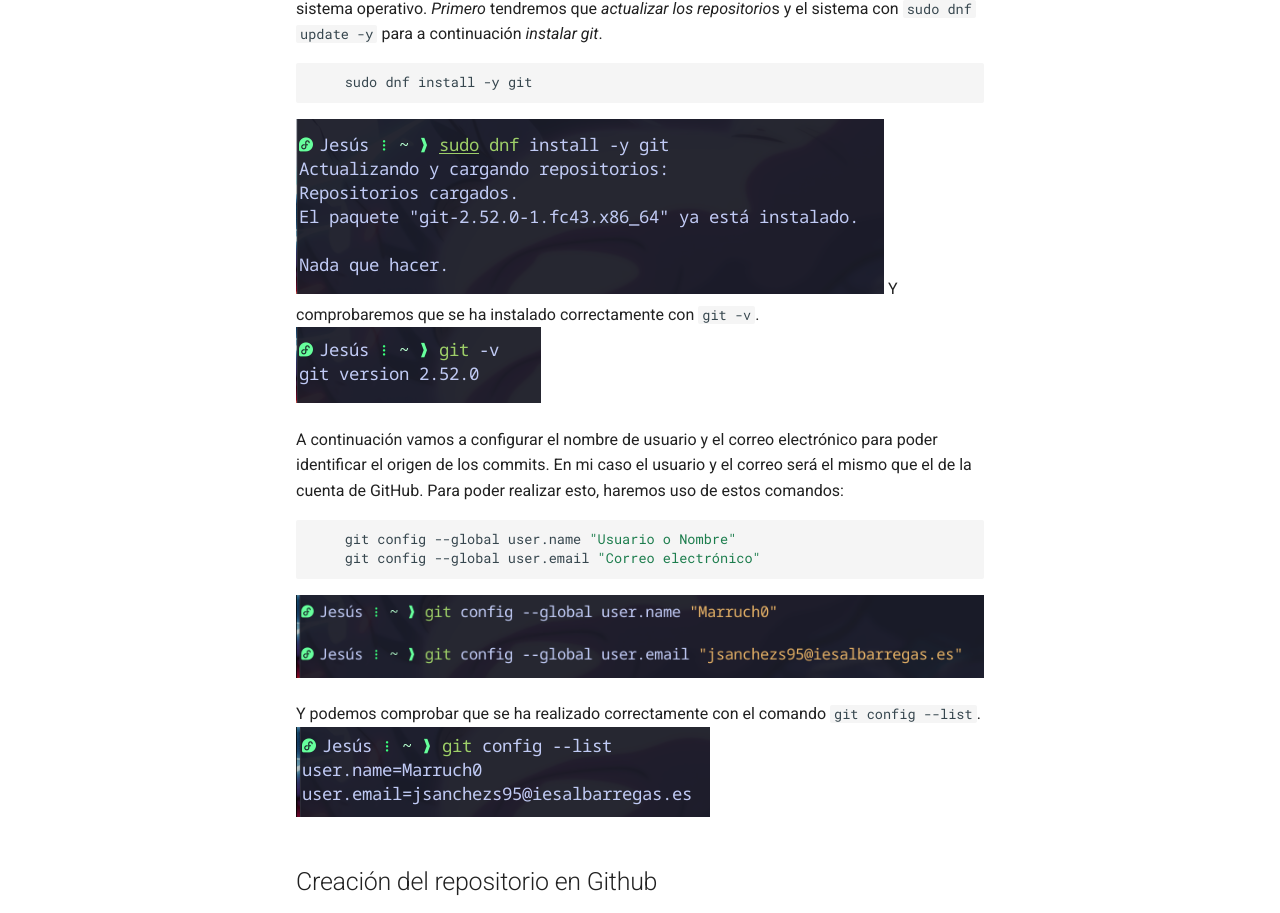
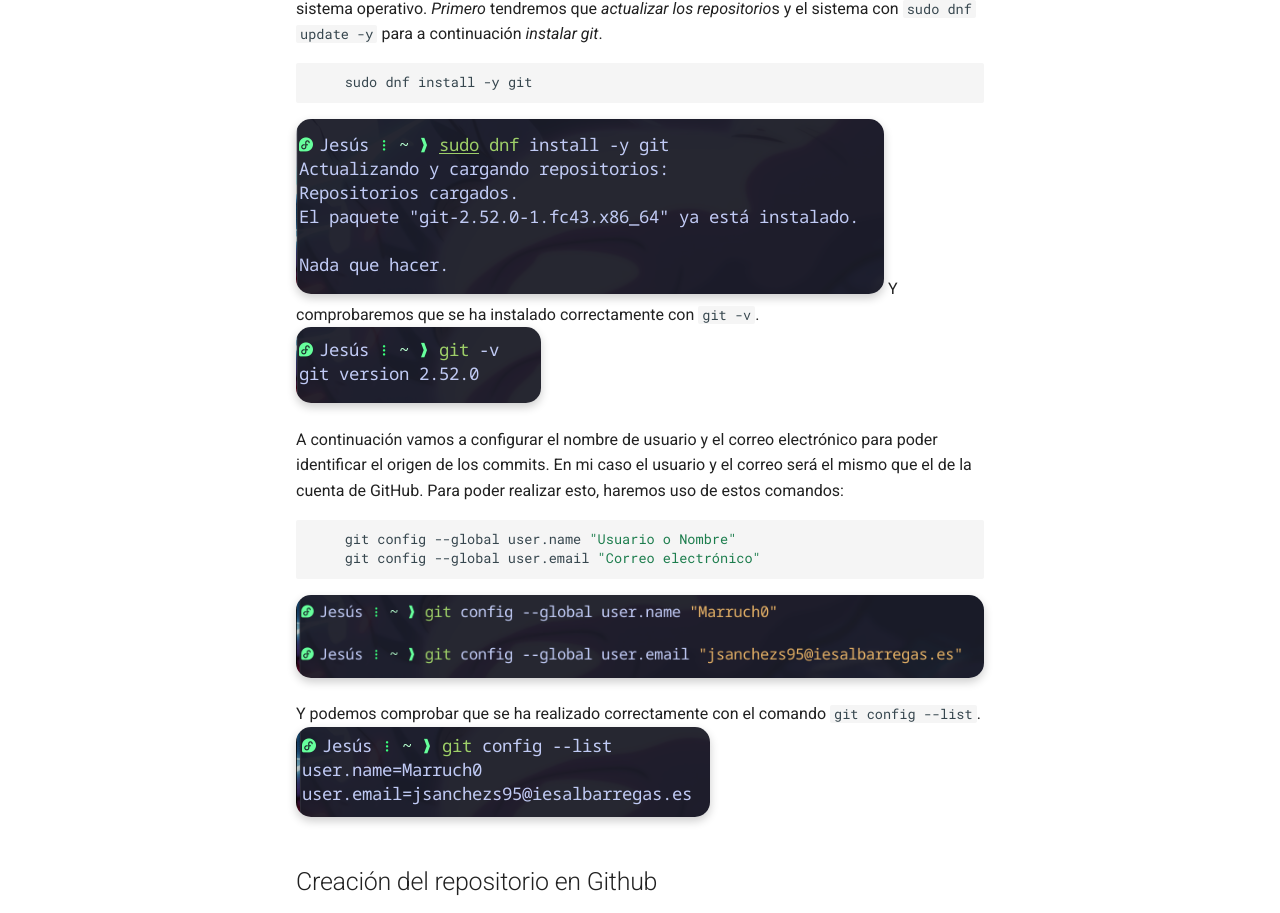
Before and after one commit to Marruch0/PPS-Unidad0-Tarea-Jesus_Sanchez, an MkDocs documentation site: the page built from docs/git.md, in a window 1280 px wide and 1302 px high. Shown: the part 334-1247 px from the top of the window. Built offline with MkDocs 1.6.1 and Material for MkDocs 9.7.7, drawn with Linux system fonts in a browser that asks for light colours.

Commit message:
Imagenes con bordes y sombra

```diff
--- /dev/null
+++ b/docs/stylesheets/extra.css
@@ -0,0 +1,11 @@
+/* Redondear bordes de las imágenes y añadir sombra suave */
+.md-typeset img {
+    border-radius: 15px; /* Cuanto más alto el número, más redondo */
+    box-shadow: 0 4px 10px rgba(0,0,0,0.2); /* Sombra elegante */
+    transition: transform 0.3s ease; /* Animación suave al pasar el ratón */
+}
+
+/* Efecto opcional: Que la imagen se levante un poco al pasar el ratón */
+.md-typeset img:hover {
+    transform: scale(1.02);
+}
--- a/mkdocs.yml
+++ b/mkdocs.yml
@@ -36,6 +36,8 @@ markdown_extensions:
   - admonition
   - pymdownx.details
   - pymdownx.superfences
+extra_css:
+  - stylesheets/extra.css
 
 nav:
   - Inicio: index.md
```
